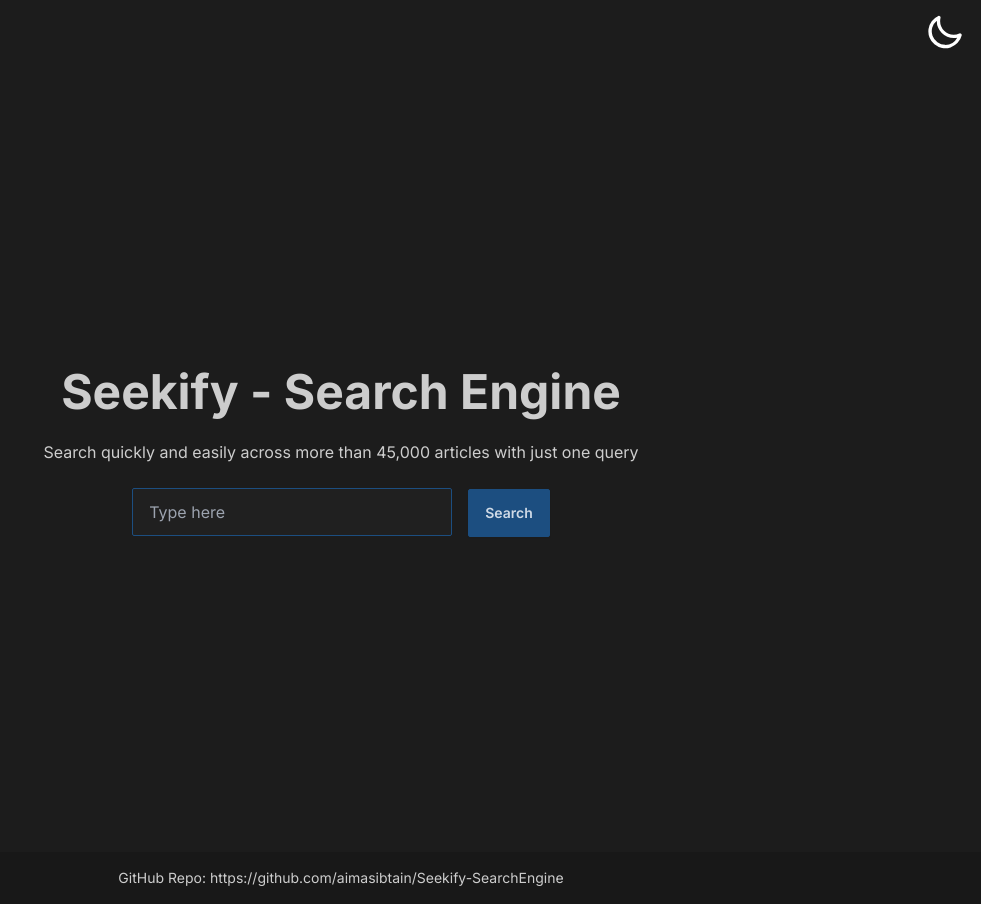
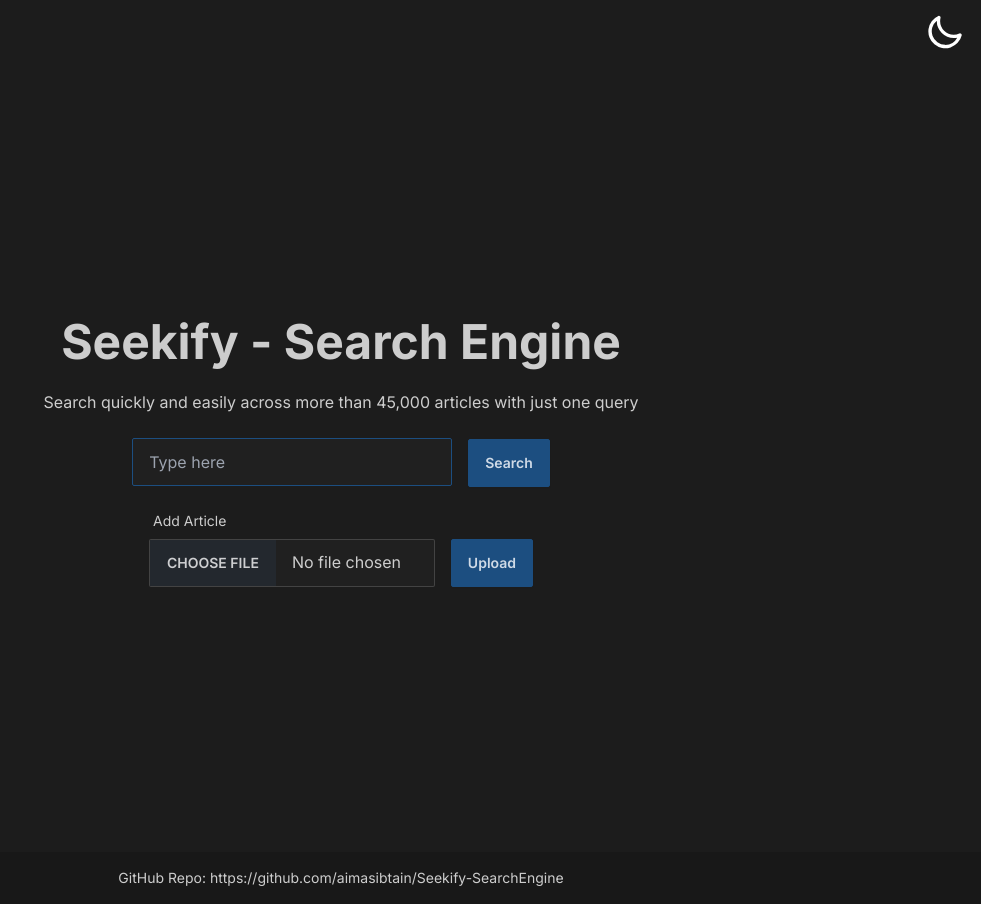
Before and after one commit to faizan-exe/seekify-frontend, a Next.js app: page / in a window 1280 px wide. Shown: the whole page, without its empty margins (299-1280 px from the left). Built offline with nearby package versions, Linux system fonts and the light colour scheme.

Commit message:
added file upload frontend

```diff
--- /dev/null
+++ b/src/app/components/file.js
@@ -0,0 +1,19 @@
+export default function File() {
+
+
+    return (
+<label className="form-control w-full max-w-sm">
+  <div className="label">
+    <span className="label-text">Add Article</span>
+
+
+  </div>
+  <div className=" flex flex-row">
+  <input type="file" className="file-input file-input-bordered w-full max-w-xs" />
+  <button type="button" className="btn btn-primary ml-4" onClick={() => {console.log("hello")}}>Upload</button>
+  </div>
+
+
+</label>
+    )
+}
--- a/src/app/components/hero.js
+++ b/src/app/components/hero.js
@@ -3,6 +3,7 @@
 import React, { useState } from 'react';
 import Articles from "./articles";
 import Loader from "./loader";
+import File from './file';
 
 function Hero() {
     const [isLoading, setIsLoading] = useState(false);
@@ -30,6 +31,8 @@ function Hero() {
                     <button className="btn btn-primary ml-4" type="submit">Search</button>
                 </div>
 
+                <File />
+
                 {isLoading &&
                 (
                     <div className='flex flex-row'>
```
